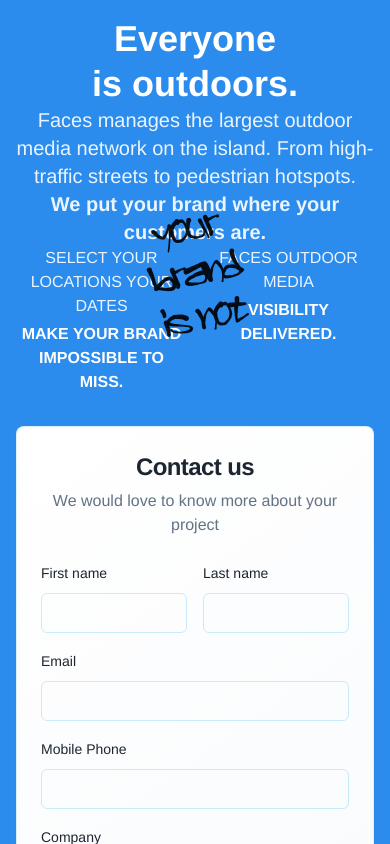
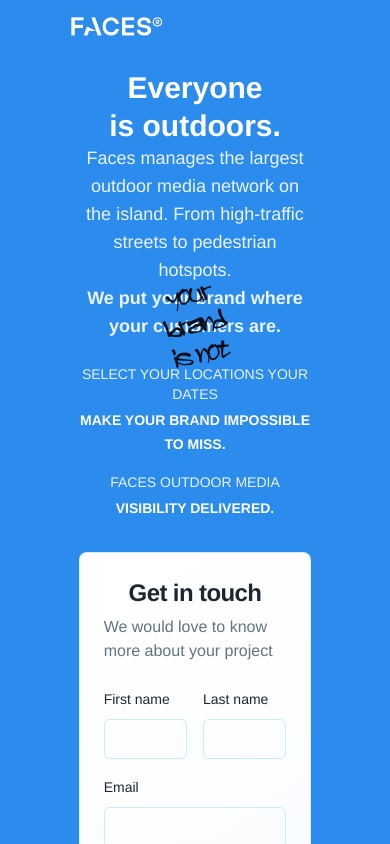
Before and after one commit to pablofaces/faces.com.mt, a Next.js app: page / in a window 390 px wide. Shown: the top 844 px of the page. Built offline with nearby package versions, Linux system fonts and the light colour scheme; a web font is replaced by a local one.

Commit message:
responsive

```diff
--- a/src/app/page.tsx
+++ b/src/app/page.tsx
@@ -5,61 +5,77 @@
 const Index: React.FC = () => {
 
   return (
-    <div className="min-h-screen bg-primary flex items-center justify-center p-4">
-      <div className="w-full max-w-7xl grid md:grid-cols-3 gap-8 items-center relative">
-
-        {/* FACES Logo alineado con el texto */}
-        <div className="absolute -top-28 left-0 z-10">
+    <div className="min-h-screen bg-primary flex flex-col">
+      {/* Header with FACES Logo */}
+      <div className="w-full py-4 lg:py-8">
+        <div className="max-w-[65%] mx-auto">
           <Image
             src="/faces_logo.png"
             alt="Faces logo"
-            width={180}
-            height={180}
-            className="h-auto"
+            width={120}
+            height={120}
+            className="h-auto w-24 sm:w-28 md:w-32 lg:w-48"
           />
         </div>
+      </div>
 
-        <div className="md:col-span-2 flex flex-col h-full justify-between">
-          <div className="text-center md:text-left relative">
-            <h1 className="text-4xl md:text-8xl font-bold text-white leading-tight">
+      {/* Main Content */}
+      <div className="flex-1 flex items-center justify-center p-4">
+        <div className="w-full max-w-[65%] grid grid-cols-1 lg:grid-cols-3 gap-8 items-center">
+
+          {/* Content Column */}
+          <div className="lg:col-span-2 flex flex-col justify-between h-full">
+            {/* Main Title with Graffiti - TOP */}
+            <div className="text-center lg:text-left relative">
+              <h1 className="text-3xl sm:text-4xl md:text-5xl lg:text-6xl xl:text-8xl font-bold text-white leading-tight">
                 Everyone <br /> is outdoors.
               </h1>
               {/* Graffiti text overlay */}
-            <div className="absolute inset-0 flex items-center justify-center pointer-events-none top-64 -right-30">
-              <div className="font-graffiti text-4xl md:text-8xl text-black transform -rotate-12 opacity-90 leading-tight">
+              <div className="absolute inset-0 flex items-center justify-center pointer-events-none top-64">
+                <div className="font-graffiti text-2xl sm:text-3xl md:text-4xl lg:text-5xl xl:text-[110px] text-black transform -rotate-12 opacity-90 leading-tight text-center">
                   your<br />brand<br />is not
                 </div>
               </div>
             </div>
-          <div className="text-center md:text-left">
-            <p className="text-xl md:text-3xl text-white/90 max-w-2xl">
+
+            {/* Bottom Content - BOTTOM */}
+            <div className="space-y-6 lg:space-y-36">
+              {/* Description */}
+              <div className="text-center lg:text-left">
+                <p className="text-lg sm:text-xl md:text-2xl lg:text-3xl text-white/90 max-w-2xl mx-auto lg:mx-0">
                   Faces manages the largest outdoor media network on the island. From high-traffic streets to pedestrian hotspots.
                   <br /><b>We put your brand where your customers are.</b>
                 </p>
               </div>
-          <div className="text-center md:text-left grid grid-cols-2 gap-4 max-w-5xl">
+
+              {/* Bottom Text Sections */}
+              <div className="text-center lg:text-left grid grid-cols-1 sm:grid-cols-2 gap-4 lg:gap-8 max-w-5xl mx-auto lg:mx-0">
                 <div>
-            <p className="text-md text-white/90 max-w-md mb-1">
+                  <p className="text-sm md:text-base text-white/90 mb-1">
                     SELECT YOUR LOCATIONS YOUR DATES
                   </p>
-            <b className="text-md text-white max-w-md">
+                  <b className="text-sm md:text-base text-white">
                     MAKE YOUR BRAND IMPOSSIBLE TO MISS.
                   </b>
                 </div>
                 <div>
-            <p className="text-md text-white/90 max-w-md mb-1">
+                  <p className="text-sm md:text-base text-white/90 mb-1">
                     FACES OUTDOOR MEDIA
                   </p>
-            <b className="text-md text-white max-w-md">
+                  <b className="text-sm md:text-base text-white">
                     VISIBILITY DELIVERED.
                   </b>
                 </div>
               </div>
             </div>
+          </div>
 
           {/* Lead Form */}
-        <div className="md:col-span-1 flex justify-center">
+          <div className="lg:col-span-1 flex justify-center">
+            <div className="w-full max-w-md">
               <LeadForm />
+            </div>
+          </div>
         </div>
       </div>
     </div>
--- a/src/components/LeadForm.tsx
+++ b/src/components/LeadForm.tsx
@@ -64,9 +64,9 @@
     <Card className="w-full max-w-md bg-gradient-card shadow-elegant border-accent/20">
       <CardHeader className="text-center">
         <CardTitle className="text-2xl font-bold text-foreground">
-          Contact us
+          Get in touch
         </CardTitle>
-        <p className="text-muted-foreground">
+        <p className="text-muted-foreground text-left">
           We would love to know more about your project
         </p>
       </CardHeader>
```
Lines whose indentation alone changed are shown as unchanged.
